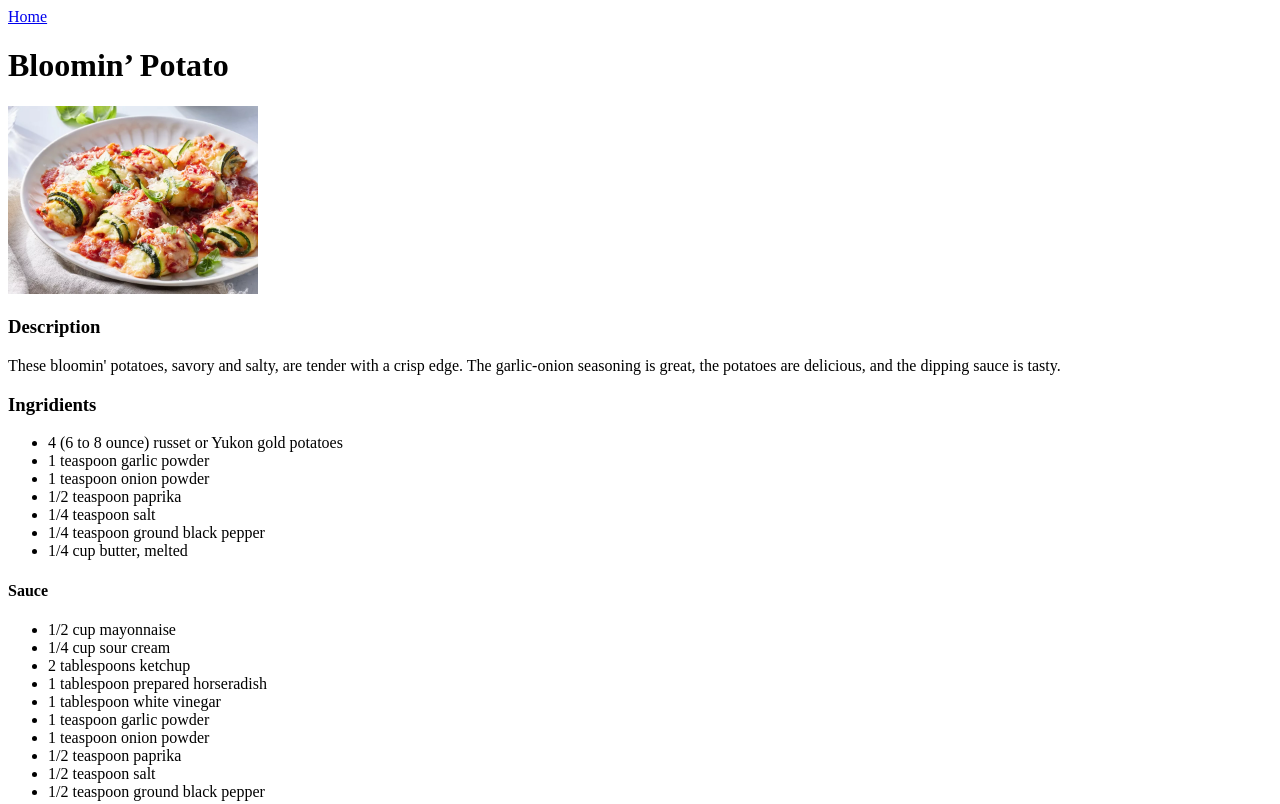
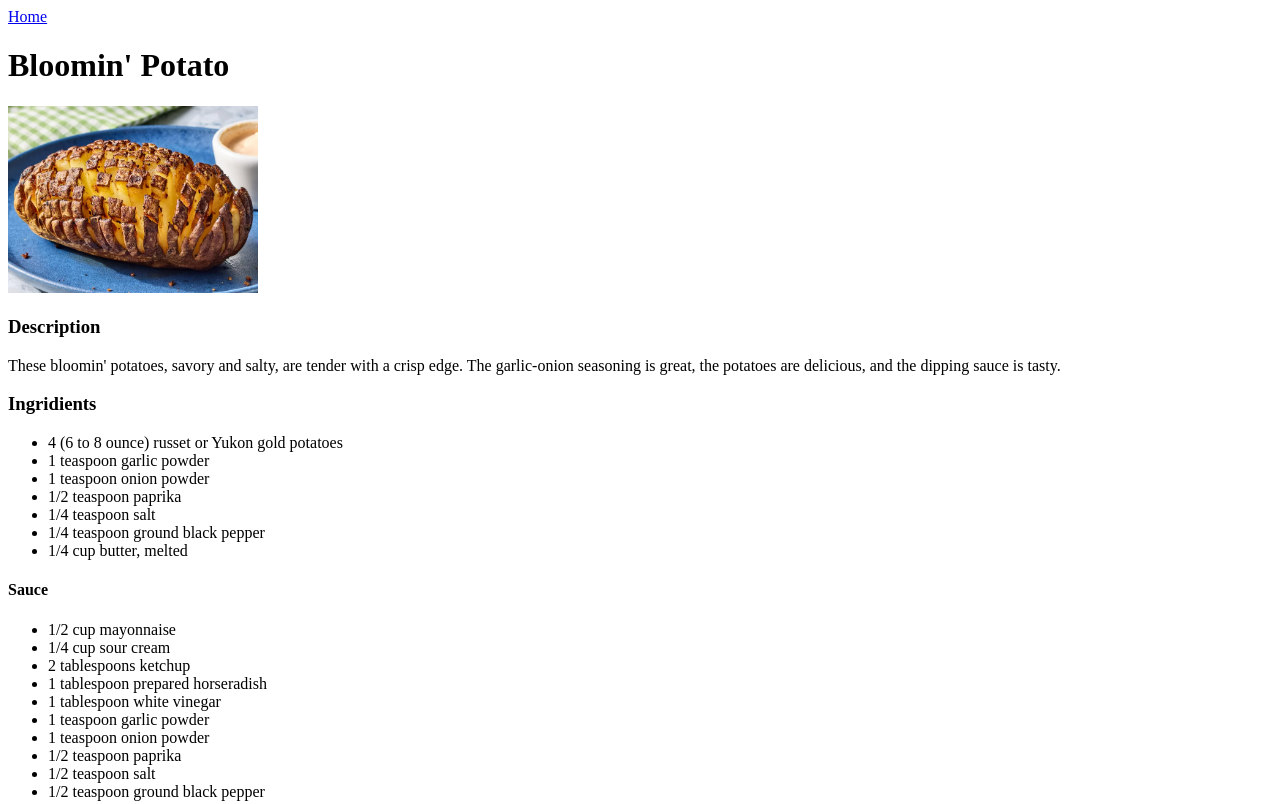
Before and after one commit to BorgirRaX/odin-recipes, a plain HTML site: page recipes/bloomin-potato.html in a window 1280 px wide. Shown: the top 804 px of the page. Drawn offline with Linux system fonts and the light colour scheme.

Commit message:
Add initial recipe pages

```diff
--- a/recipes/bloomin-potato.html
+++ b/recipes/bloomin-potato.html
@@ -3,13 +3,13 @@
 <head>
     <meta charset="UTF-8">
     <meta name="viewport" content="width=device-width, initial-scale=1.0">
-    <title>Document</title>
+    <title>Bloomin' Potato Recipes</title>
 </head>
 <body>
     <a href="../index.html"> Home </a>
 
-    <h1>Bloomin’ Potato</h1>
-    <img src="/images/resep2.png" alt="Zucchini Rollatini images" width="250">
+    <h1>Bloomin' Potato</h1>
+    <img src="/images/resep3.png" alt="Bloomin' Potato images" width="250">
     <h3>Description</h3>
     <p>These bloomin' potatoes, savory and salty, are tender with a crisp edge. The garlic-onion seasoning is great, the potatoes are delicious, and the dipping sauce is tasty.</p>
     <h3>Ingridients</h3>
```
Also changed, not shown: recipes/creamy-tuscan.html (+1 -1 lines), recipes/zucchini-rollatini.html (+1 -1 lines), images/resep3.png (added).
